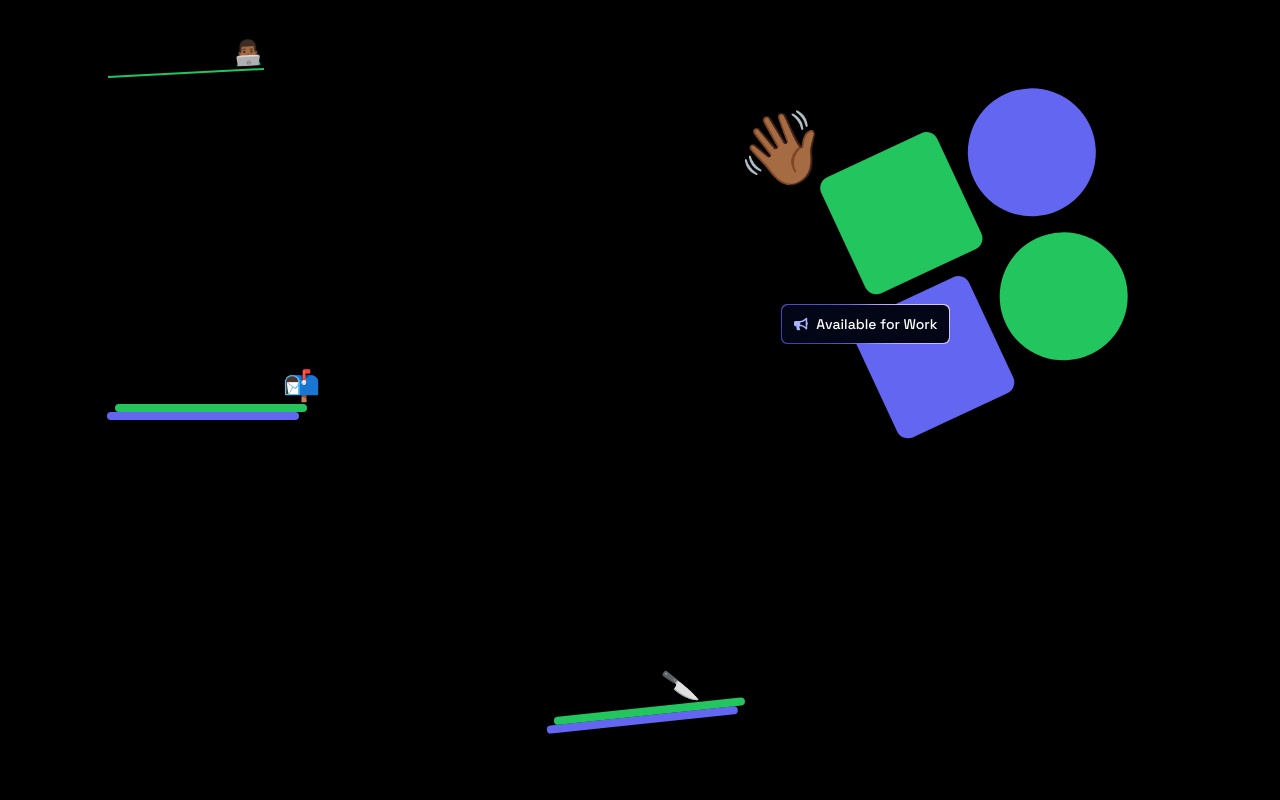
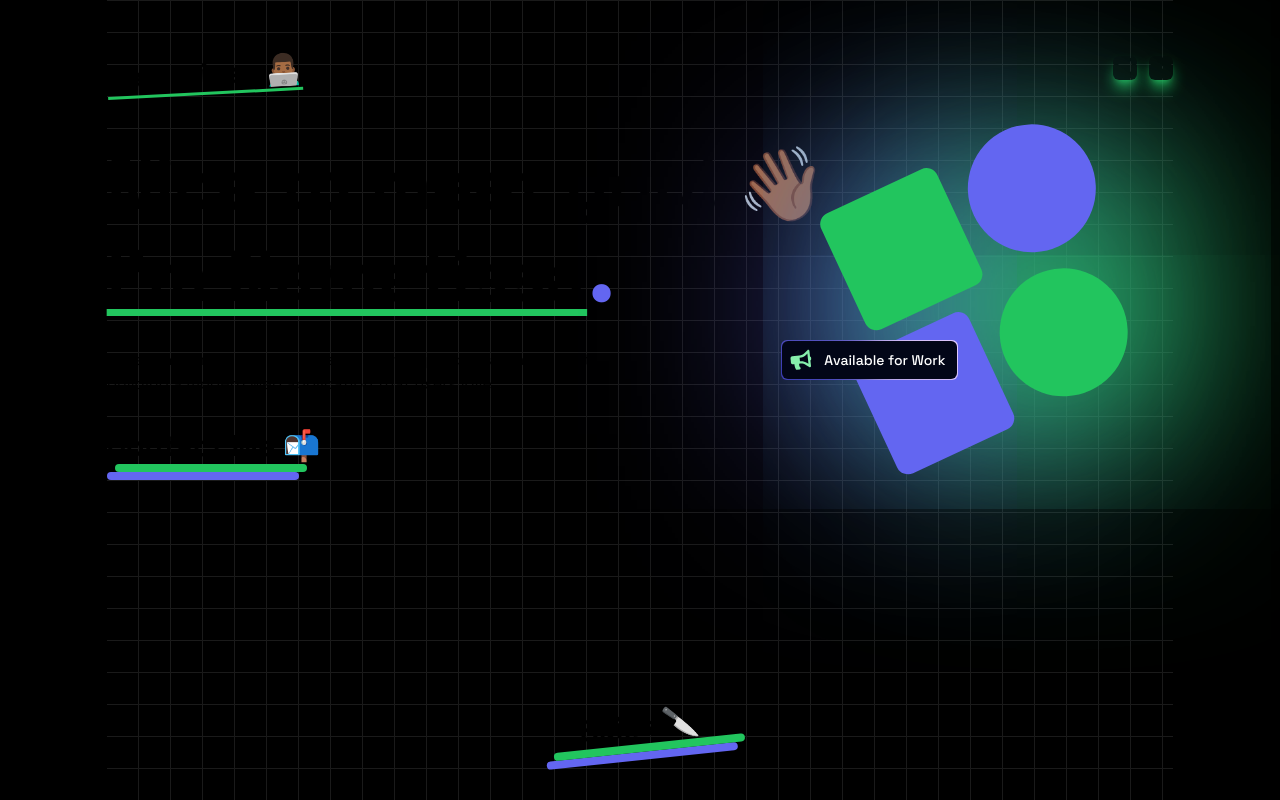
Before and after one commit to AnonX9/simple-portfolio, a Next.js app: page / in a window 1280 px wide. Shown: the top 800 px of the page. Built offline with nearby package versions, Linux system fonts and the light colour scheme.

Commit message:
style: :lipstick: Add grid background, glow and update styles

```diff
--- a/src/app/(home)/components/Hero.tsx
+++ b/src/app/(home)/components/Hero.tsx
@@ -9,7 +9,11 @@ export default function Hero() {
       <div className="space-y-8 w-full text-center md:text-left">
         <h2 className="font-bold text-4xl lg:text-7xl">
           Nice to meet you! 👋🏾
-          <br /> I&apos;m Nametissa
+          <br />{" "}
+          <span className="underline underline-offset-8 decoration-green-500">
+            I&apos;m Nametissa
+          </span>
+          <span className="text-5xl lg:text-8xl text-indigo-500">.</span>
         </h2>
         <p>
           Based in Cameroon, I&apos;m a Fullstack developer passionate about{" "}
@@ -26,7 +30,7 @@ export default function Hero() {
         </Title>
       </div>
 
-      <div className="translate-x-4 md:translate-x-10 xl:-translate-x-10 h-[50%] ">
+      <div className="translate-x-4 md:translate-x-10 xl:-translate-x-10 h-[50%] relative z-20">
         <div className="flex justify-center items-center md:items-start scale-50 md:scale-[0.85] lg:scale-100">
           <div className="-rotate-[25deg]">
             <div className="space-y-4 -space-x-8">
@@ -43,11 +47,13 @@ export default function Hero() {
         </div>
 
         <MagicButton className="-translate-y-20 flex justify-center -translate-x-4 md:justify-start lg:-translate-x-20 ">
-          <span className="flex gap-2 items-center">
-            <FaBullhorn className="text-indigo-300" /> Available for Work
+          <span className="flex gap-4 items-center">
+            <FaBullhorn className="text-green-300 scale-150 -rotate-6" />{" "}
+            Available for Work
           </span>
         </MagicButton>
       </div>
+      <div className="glow absolute right-1/2 top-1/4 md:right-[22%] md:top-[42%] lg:right-[20%] xl:top-[38%] xl:right-[22%] scale-50 md:scale-100"></div>
     </div>
   );
 }
--- a/src/app/(home)/components/Navbar.tsx
+++ b/src/app/(home)/components/Navbar.tsx
@@ -1,7 +1,7 @@
 import React from "react";
 import { FaGithub, FaLinkedin } from "react-icons/fa";
 
-export default function Navbar() {
+export default function Navbar({ className }: { className?: string }) {
   const links = [
     { name: "GitHub", link: "https://github.com/AnonX9", Icon: FaGithub },
     {
@@ -11,14 +11,14 @@ export default function Navbar() {
     },
   ];
   return (
-    <div className="flex justify-between py-5 md:py-10">
-      <h1 className="text-2xl font-bold underline decoration-green-500 underline-offset-8 -rotate-3">
+    <div className={`${className}`}>
+      <h1 className="text-3xl font-bold underline decoration-green-500 underline-offset-8 -rotate-3">
         Nametissa 👨🏾‍💻
       </h1>
       <div className="flex gap-3">
         {links.map((link) => (
           <a key={link.name} href={link.link} target="_blank">
-            <link.Icon className="size-5 hover:scale-150 transition ease-in-out duration-300" />
+            <link.Icon className="size-6 hover:scale-150 transition ease-in-out duration-300 shadow-lg shadow-green-500 hover:shadow-indigo-500 rounded-md" />
           </a>
         ))}
       </div>
--- a/src/app/(home)/page.tsx
+++ b/src/app/(home)/page.tsx
@@ -6,11 +6,16 @@ import Skills from "./components/Skills";
 export default function Home() {
   return (
     <div className="min-h-screen dark:bg-black">
-      <div className="w-10/12 max-w-7xl mx-auto h-auto">
-        <Navbar />
+      <div className="w-10/12 max-w-7xl mx-auto h-auto  dark:bg-black bg-white  dark:bg-grid-white/[0.1] bg-grid-black/[0.2]">
+        <Navbar className="flex justify-between py-5 md:py-14" />
         <Hero />
         <Skills />
         <Projects />
+        <div className="flex flex-col justify-center items-center">
+          <div className="w-full md:w-7/12 lg:w-5/12 h-5 shadow-xl mb-5 shadow-green-500"></div>
+
+          <Navbar className="flex flex-col justify-center items-center gap-10 mb-5 md:mb-10" />
+        </div>
       </div>
     </div>
   );
--- a/src/app/globals.css
+++ b/src/app/globals.css
@@ -46,3 +46,12 @@ html,
 body {
   @apply no-scrollbar;
 }
+
+.glow {
+  width: 0px;
+  height: 0px;
+  border-radius: 50%;
+  box-shadow:
+    50px 0 200px 130px #22c55e,
+    -50px 0 200px 130px #6366f1;
+}
```
